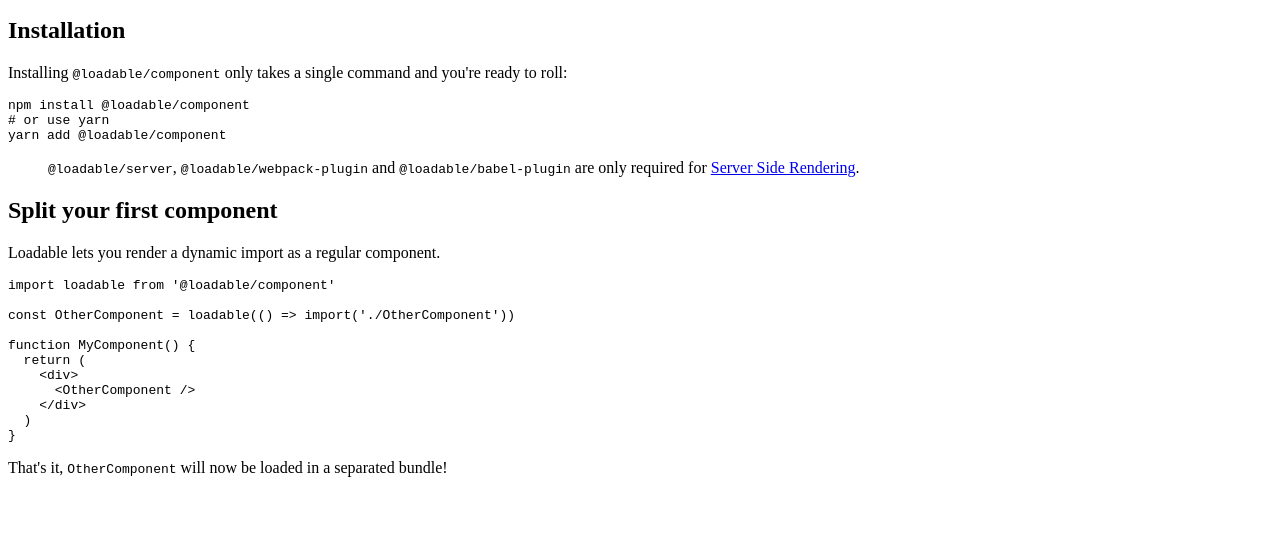
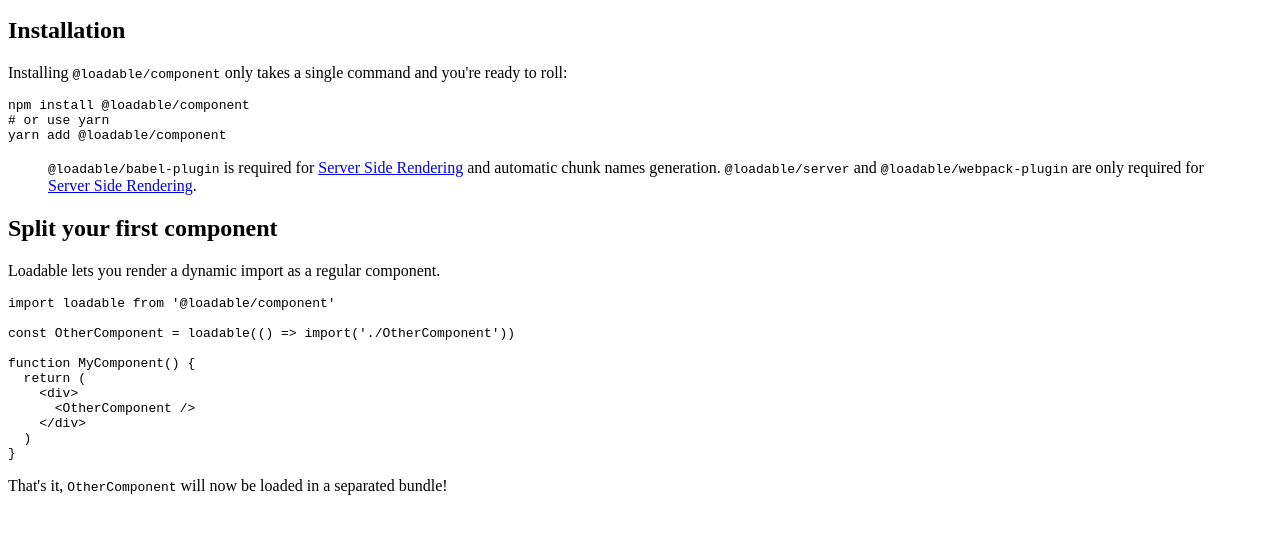
Before and after one commit to FE2Topper0127/loadable_components, a Gatsby site in the folder website/: page /docs/getting-started in a window 1280 px wide. Shown: the part 101-634 px from the top of the page. Built offline with nearby package versions, Linux system fonts and the light colour scheme; Gatsby itself is replaced by a stand-in of ours; code samples lack their colours.

Commit message:
docs: note that `@loadable/babel-plugin` is not only needed in SSR (#290)

````diff
--- a/website/src/pages/docs/getting-started.mdx
+++ b/website/src/pages/docs/getting-started.mdx
@@ -18,7 +18,7 @@
 yarn add @loadable/component
 ```
 
-> `@loadable/server`, `@loadable/webpack-plugin` and `@loadable/babel-plugin` are only required for [Server Side Rendering](/docs/server-side-rendering/).
+> `@loadable/babel-plugin` is required for [Server Side Rendering](/docs/server-side-rendering/) and automatic chunk names generation. `@loadable/server` and `@loadable/webpack-plugin` are only required for [Server Side Rendering](/docs/server-side-rendering/).
 
 ## Split your first component
 
````
